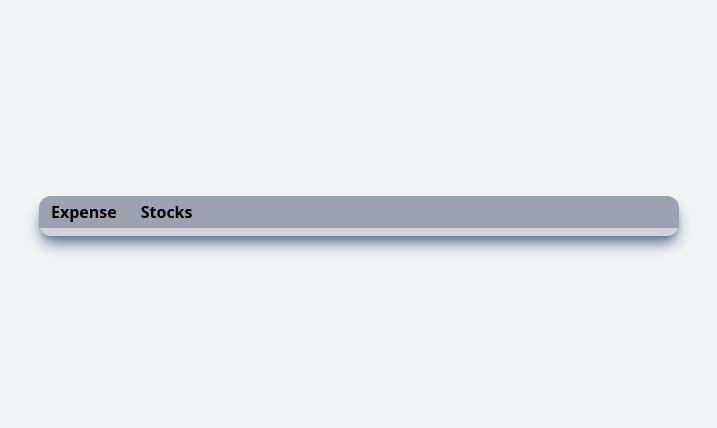
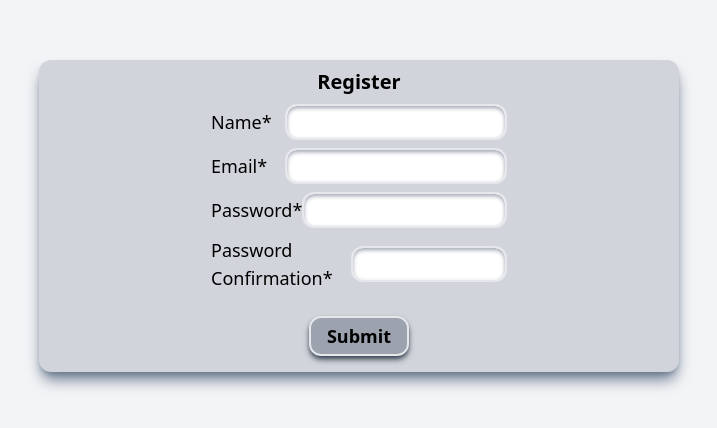
Before and after one commit to dev-shetty/Expense-Tracker, a React (Vite) app in the folder frontend/: page /register in a window 1280 px wide. Before the commit this address had no page. Shown: the part 184-612 px from the top of the page, without its empty margins (281-998 px from the left). Built offline with nearby package versions, Linux system fonts and the light colour scheme.

Commit message:
FEAT: Login and Register

```diff
--- a/frontend/src/App.jsx
+++ b/frontend/src/App.jsx
@@ -2,14 +2,17 @@ import { BrowserRouter as Router, Routes, Route } from "react-router-dom"
 import HomePage from "./pages/HomePage"
 import StocksPage from "./pages/StocksPage"
 import Navbar from "./components/UIComponents/Navbar/Navbar"
+import LoginPage from "./pages/LoginPage"
+import RegisterPage from "./pages/RegisterPage"
 
 function App() {
   return (
     <div className="md:absolute md:top-2/4 md:left-2/4 md:-translate-x-2/4 md:-translate-y-2/4 container md:w-3/4 lg:w-2/4 md:mx-auto bg-gray-300 md:rounded-xl shadow-slate-500 shadow-lg">
       <Router>
-        <Navbar />
         <Routes>
-          <Route path="/" element={<HomePage />} />
+          <Route path="/" element={<LoginPage />} />
+          <Route path="/register" element={<RegisterPage />} />
+          <Route path="/home" element={<HomePage />} />
           <Route path="/stocks" element={<StocksPage />} />
         </Routes>
       </Router>
--- /dev/null
+++ b/frontend/src/components/Auth/Login.jsx
@@ -0,0 +1,79 @@
+import axios from "axios"
+import { useState } from "react"
+import PrimaryBtn from "../UIComponents/Buttons/PrimaryBtn"
+import { Link, useNavigate } from "react-router-dom"
+
+function Login() {
+  const [email, setEmail] = useState("")
+  const [password, setPassword] = useState("")
+  const [error, setError] = useState(false)
+
+  const navigate = useNavigate()
+
+  async function onSubmit(e) {
+    e.preventDefault()
+    if (!email || !password) {
+      console.log("Fill all fields")
+      return
+    }
+    const data = {
+      email,
+      password,
+    }
+    try {
+      const response = await axios.post("/api/users/login", data)
+      if (response.data.success) {
+        navigate("/home")
+        localStorage.setItem(
+          "expense-tracker-user",
+          JSON.stringify(response.data)
+        )
+      }
+    } catch (error) {
+      setError(true)
+      console.log(error)
+    }
+  }
+  return (
+    <div className="login-container">
+      <div className="form-container">
+        <form onSubmit={onSubmit} className="flex flex-col items-center">
+          <div className="form-element">
+            <label htmlFor="email">Email</label>
+            <input
+              type="email"
+              name="email"
+              id="email"
+              value={email}
+              onChange={(e) => setEmail(e.target.value)}
+            />
+          </div>
+          <div className="form-element">
+            <label htmlFor="password">Password</label>
+            <input
+              type="password"
+              name="password"
+              id="password"
+              value={password}
+              onChange={(e) => setPassword(e.target.value)}
+            />
+          </div>
+          {error && <h1 className="text-red-500">Invalid Credentials</h1>}
+          <div className="form-submit">
+            <PrimaryBtn type="submit" text="Login"></PrimaryBtn>
+          </div>
+          <div className="form-element register-link">
+            <div className="mx-auto my-2">
+              New Here ?{" "}
+              <Link to="/register" className="link text-blue-500">
+                Sign Up
+              </Link>
+            </div>
+          </div>
+        </form>
+      </div>
+    </div>
+  )
+}
+
+export default Login
--- /dev/null
+++ b/frontend/src/components/Auth/Register.jsx
@@ -0,0 +1,101 @@
+import axios from "axios"
+import React, { useState } from "react"
+import { useNavigate } from "react-router-dom"
+import PrimaryBtn from "../UIComponents/Buttons/PrimaryBtn"
+
+function Register() {
+  const navigate = useNavigate()
+  const initialState = {
+    name: "",
+    email: "",
+    password: "",
+    passwordConf: "",
+  }
+
+  const [formData, setFormData] = useState(initialState)
+  const [error, setError] = useState(false)
+  const { name, email, password, passwordConf } = formData
+
+  const onChange = (event) => {
+    const { name, value } = event.target
+    setFormData((prev) => ({
+      ...prev,
+      [name]: value,
+    }))
+  }
+
+  const onSubmit = async (event) => {
+    event.preventDefault()
+    if (password !== passwordConf) return
+    try {
+      const response = await axios.post("/api/users", formData)
+      if (response.data.success) {
+        navigate("/")
+      }
+    } catch (error) {
+      setError(true)
+      console.log(error)
+    }
+  }
+  return (
+    <div className="flex justify-center">
+      <div className="w-full flex items-center">
+        <form
+          onSubmit={onSubmit}
+          className="w-full flex flex-col items-center gap-2 justify-between"
+        >
+          <div className="form-element">
+            <label htmlFor="name">Name*</label>
+            <input
+              type="text"
+              name="name"
+              id="name"
+              value={name}
+              onChange={onChange}
+              required
+            />
+          </div>
+          <div className="form-element">
+            <label htmlFor="email">Email*</label>
+            <input
+              type="email"
+              name="email"
+              id="email"
+              value={email}
+              onChange={onChange}
+              required
+            />
+          </div>
+          <div className="form-element">
+            <label htmlFor="password">Password*</label>
+            <input
+              type="password"
+              name="password"
+              id="password"
+              value={password}
+              onChange={onChange}
+              required
+            />
+          </div>
+          <div className="form-element">
+            <label htmlFor="passwordConf">Password Confirmation*</label>
+            <input
+              type="password"
+              name="passwordConf"
+              id="passwordConf"
+              value={passwordConf}
+              onChange={onChange}
+              required
+            />
+          </div>
+          {error && <h1 className="text-red-500">Invalid Form Details</h1>}
+          <div className="form-submit">
+            <PrimaryBtn type="submit" text="Submit" />
+          </div>
+        </form>
+      </div>
+    </div>
+  )
+}
+
+export default Register
--- a/frontend/src/components/UIComponents/Buttons/PrimaryBtn.jsx
+++ b/frontend/src/components/UIComponents/Buttons/PrimaryBtn.jsx
@@ -2,7 +2,7 @@ function PrimaryBtn({ text, onClick, type }) {
   return (
     <button
       onClick={onClick}
-      className="border-2 my-4 px-4 py-1 w-3/4 max-w-sm mx-auto rounded-xl text-lg font-semibold  bg-gray-400 shadow-md shadow-gray-700"
+      className="border-2 my-4 px-4 py-1 w-fit max-w-sm mx-auto rounded-xl text-lg font-semibold  bg-gray-400 shadow-md shadow-gray-700"
       type={type}
     >
       {text}
--- a/frontend/src/pages/HomePage.jsx
+++ b/frontend/src/pages/HomePage.jsx
@@ -5,6 +5,8 @@ import Balance from "../components/Home/Balance"
 import ExpenseInput from "../components/Home/ExpenseInput"
 import History from "../components/Home/History"
 import PrimaryBtn from "../components/UIComponents/Buttons/PrimaryBtn"
+import Navbar from "../components/UIComponents/Navbar/Navbar"
+import { useNavigate } from "react-router-dom"
 
 function HomePage() {
   const [source, setSource] = useState("")
@@ -14,7 +16,11 @@ function HomePage() {
   const [balance, setBalance] = useState(0)
   const [history, setHistory] = useState([])
 
-  // TODO: To make the api request here only since the current one is one step behind
+  const [token, setToken] = useState(
+    JSON.parse(localStorage.getItem("expense-tracker-user"))
+  )
+
+  const navigate = useNavigate()
 
   const onClick = async () => {
     if (!expense && !earning) {
@@ -48,7 +54,16 @@ function HomePage() {
     getBalance()
   }, [])
 
+  useEffect(() => {
+    console.log(token)
+    if (!token) {
+      navigate("/")
+    }
+  }, [token])
+
   return (
+    <>
+      <Navbar />
       <div className="container flex flex-col">
         <h1 className="text-center mb-2 font-bold text-2xl">Expense Tracker</h1>
         <ExpenseInput
@@ -63,6 +78,7 @@ function HomePage() {
         <History history={history} />
         <PrimaryBtn text="Update" onClick={onClick} />
       </div>
+    </>
   )
 }
 
--- /dev/null
+++ b/frontend/src/pages/LoginPage.jsx
@@ -0,0 +1,13 @@
+import React from "react"
+import Login from "../components/Auth/Login"
+
+function LoginPage() {
+  return (
+    <div id="login-page">
+      <h1 className="text-xl text-center font-bold my-2">Login</h1>
+      <Login />
+    </div>
+  )
+}
+
+export default LoginPage
--- /dev/null
+++ b/frontend/src/pages/RegisterPage.jsx
@@ -0,0 +1,13 @@
+import React, { useEffect } from "react"
+import Register from "../components/Auth/Register"
+
+function RegisterPage() {
+  return (
+    <div className="w-full flex flex-col">
+      <h1 className="text-center font-bold text-xl my-2">Register</h1>
+      <Register />
+    </div>
+  )
+}
+
+export default RegisterPage
--- a/frontend/src/pages/StocksPage.jsx
+++ b/frontend/src/pages/StocksPage.jsx
@@ -6,11 +6,19 @@ import Stock from "../components/Stocks/Stock"
 import FloatingBtn from "../components/UIComponents/Buttons/FloatingBtn"
 import { useEffect } from "react"
 import axios from "axios"
+import Navbar from "../components/UIComponents/Navbar/Navbar"
+import { useNavigate } from "react-router-dom"
 
 function StocksPage() {
   const [modal, setModal] = useState(false)
   const [holding, setHolding] = useState(0)
   const [allStocks, setAllStocks] = useState([])
+  const [token, setToken] = useState(
+    JSON.parse(localStorage.getItem("expense-tracker-user"))
+  )
+
+  const navigate = useNavigate()
+
   const initialState = {
     companyName: "",
     shares: 0,
@@ -26,7 +34,17 @@ function StocksPage() {
     }
     getHoldings()
   }, [])
+
+  useEffect(() => {
+    console.log(token)
+    if (!token) {
+      navigate("/")
+    }
+  }, [token])
+
   return (
+    <>
+      <Navbar />
       <div className="container px-3">
         <h1 className="text-center mt-2 font-bold text-2xl">Stock Holdings</h1>
         <Holdings holding={holding} />
@@ -49,6 +67,7 @@ function StocksPage() {
           />
         )}
       </div>
+    </>
   )
 }
 
```
Also changed, not shown: 2 other files (tests, documents, lock files or other folders). Lines whose indentation alone changed are shown as unchanged.
